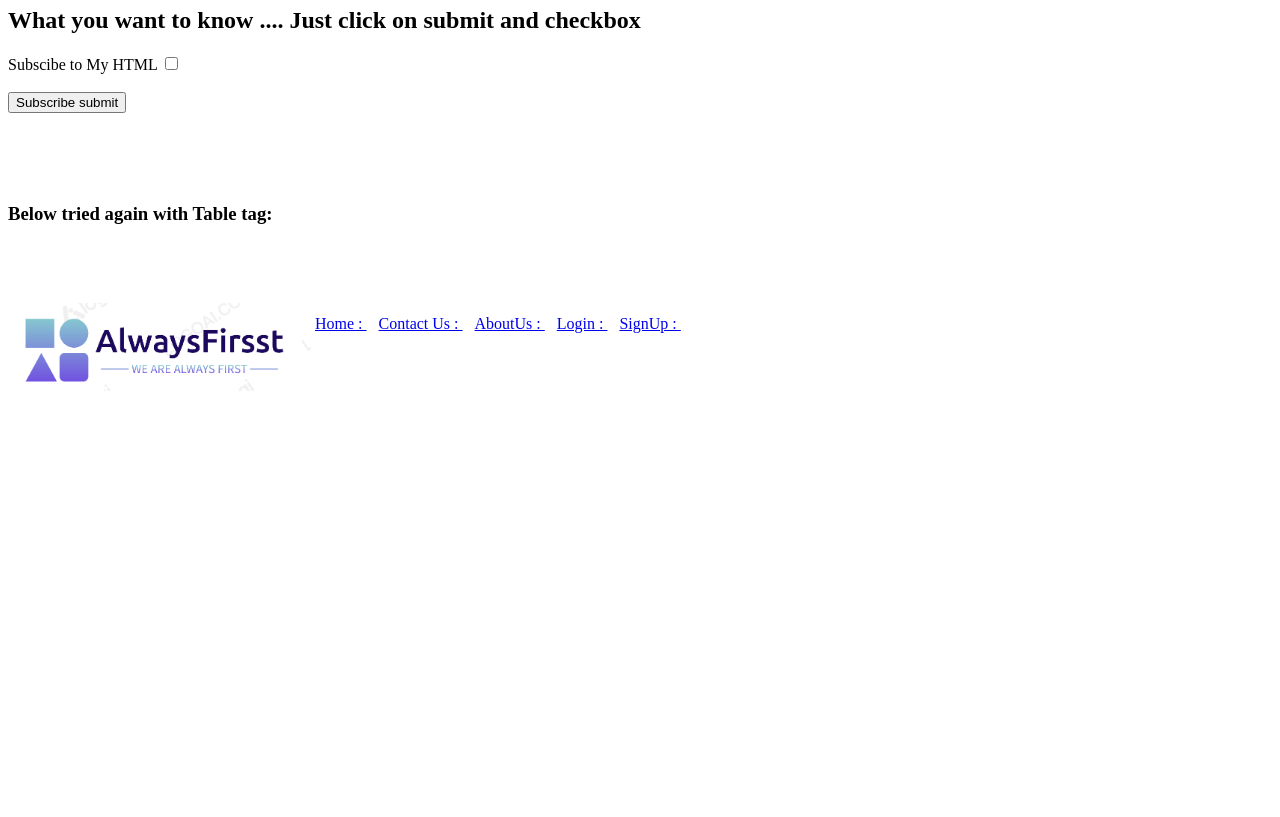
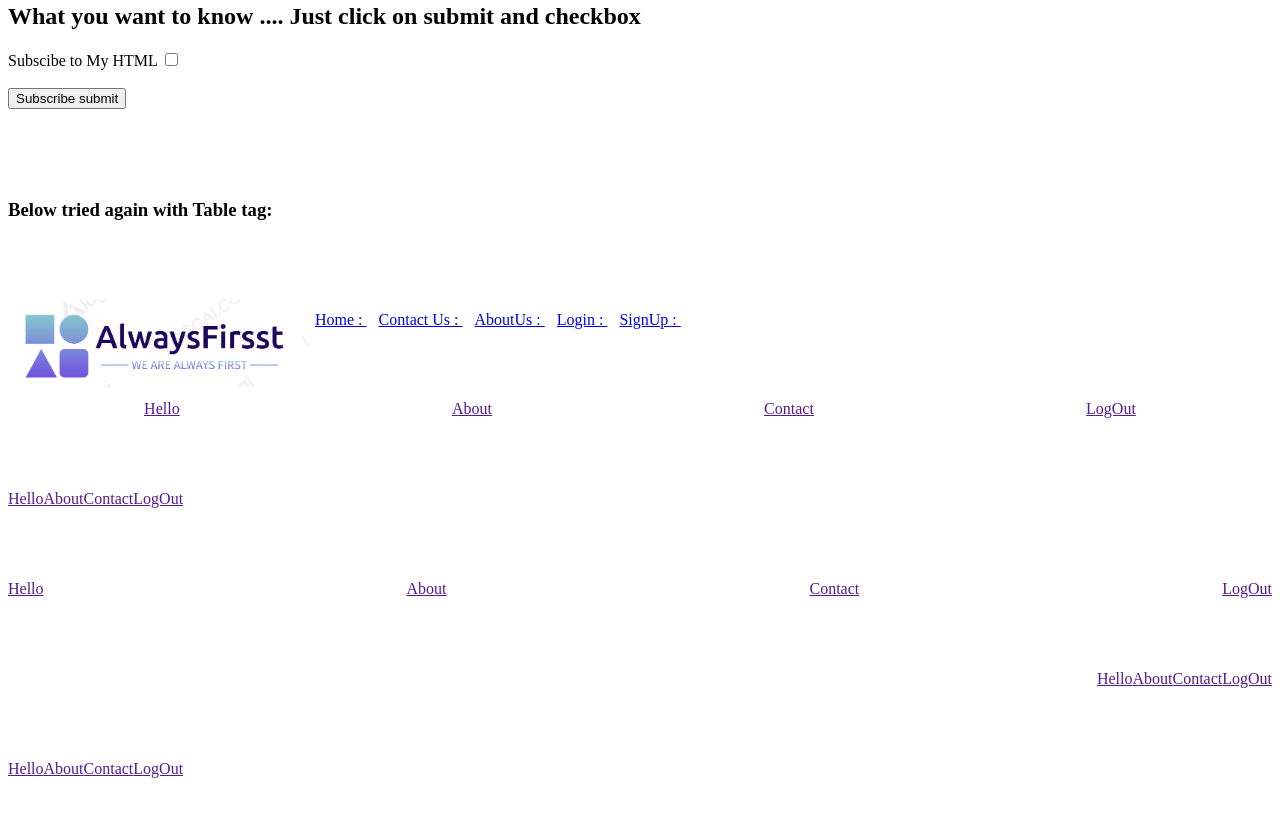
Before and after one commit to JVGrace/FrontendJFS15, a plain HTML site: page Project_1_CompanyNavBar/index.html in a window 1280 px wide. Shown: the part 309-1126 px from the top of the page. Before the commit the page ends 800 px from the top, so only its background shows below. Drawn offline with Linux system fonts and the light colour scheme.

Commit message:
Commit:08/11/2024

```diff
--- a/Project_1_CompanyNavBar/index.html
+++ b/Project_1_CompanyNavBar/index.html
@@ -6,9 +6,39 @@
     <meta charset="UTF-8">
     <meta name="viewport" content="width=device-width, initial-scale=1.0">
     <title>Index</title>
+    <style>
+      .div1{
+        display: flex;
+        justify-content: space-around;
+        align-items: end;
+      }
+      .div2{
+        display: flex;
+        justify-content: baseline;
+        align-items: flex-start;
+      }
+      .div3{
+        display: flex;
+        justify-content: space-between;
+        align-items: normal;
+      }
+      .div4{
+        display: flex;
+        justify-content: flex-end;
+        align-items: start;
+      }
+      .div5{
+        display:flex ;
+        justify-content: stretch;
+        align-items: last baseline;
+      }
+
+
+    </style>
+
 </head>
 <body>
-  <div>
+  <div style="display: flex; justify-content: center;align-items: center;">
     <svg >
       <image width="300" height="225" href="logo.png"/>
     </svg>
@@ -33,8 +63,7 @@
     <br> <br> <br> <br>
     <!-- now tried with table -->
      <h3>Below tried again with Table tag: </h3>
-     <div>
-
+     <div style="text-align: center;align-items: center;justify-content: stretch;">
         <table>
           <td><svg >
             <image width="300" height="200" href="logo.png"/>
@@ -48,6 +77,26 @@
       </tr>
     </table>
     </div>
+    <div class="div1">
+      <a href="">Hello</a><a href="">About</a><a href="">Contact</a><a href="">LogOut</a>
+
+    </div><br> <br> <br> <br>
+    <div class="div2">
+      <a href="">Hello</a><a href="">About</a><a href="">Contact</a><a href="">LogOut</a>
+
+    </div><br> <br> <br> <br>
+    <div class="div3">
+      <a href="">Hello</a><a href="">About</a><a href="">Contact</a><a href="">LogOut</a>
+
+    </div><br> <br> <br> <br>
+    <div class="div4">
+      <a href="">Hello</a><a href="">About</a><a href="">Contact</a><a href="">LogOut</a>
+
+    </div><br> <br> <br> <br>
+    <div class="div5">
+      <a href="">Hello</a><a href="">About</a><a href="">Contact</a><a href="">LogOut</a>
+
+    </div><br> <br> <br> <br>
 
 </body>
 </html>
```
Also changed, not shown: signuppage.html (indentation only).
